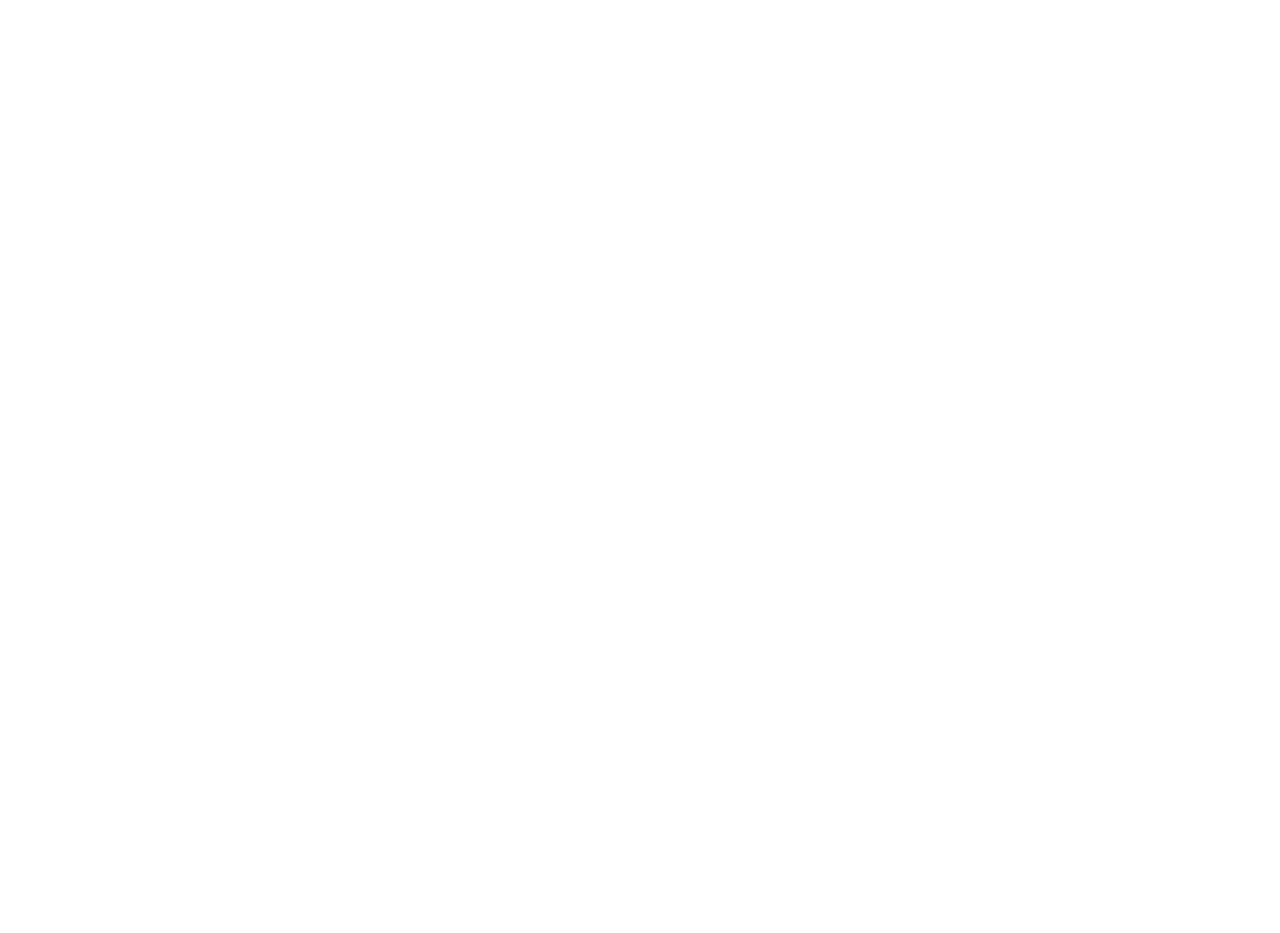
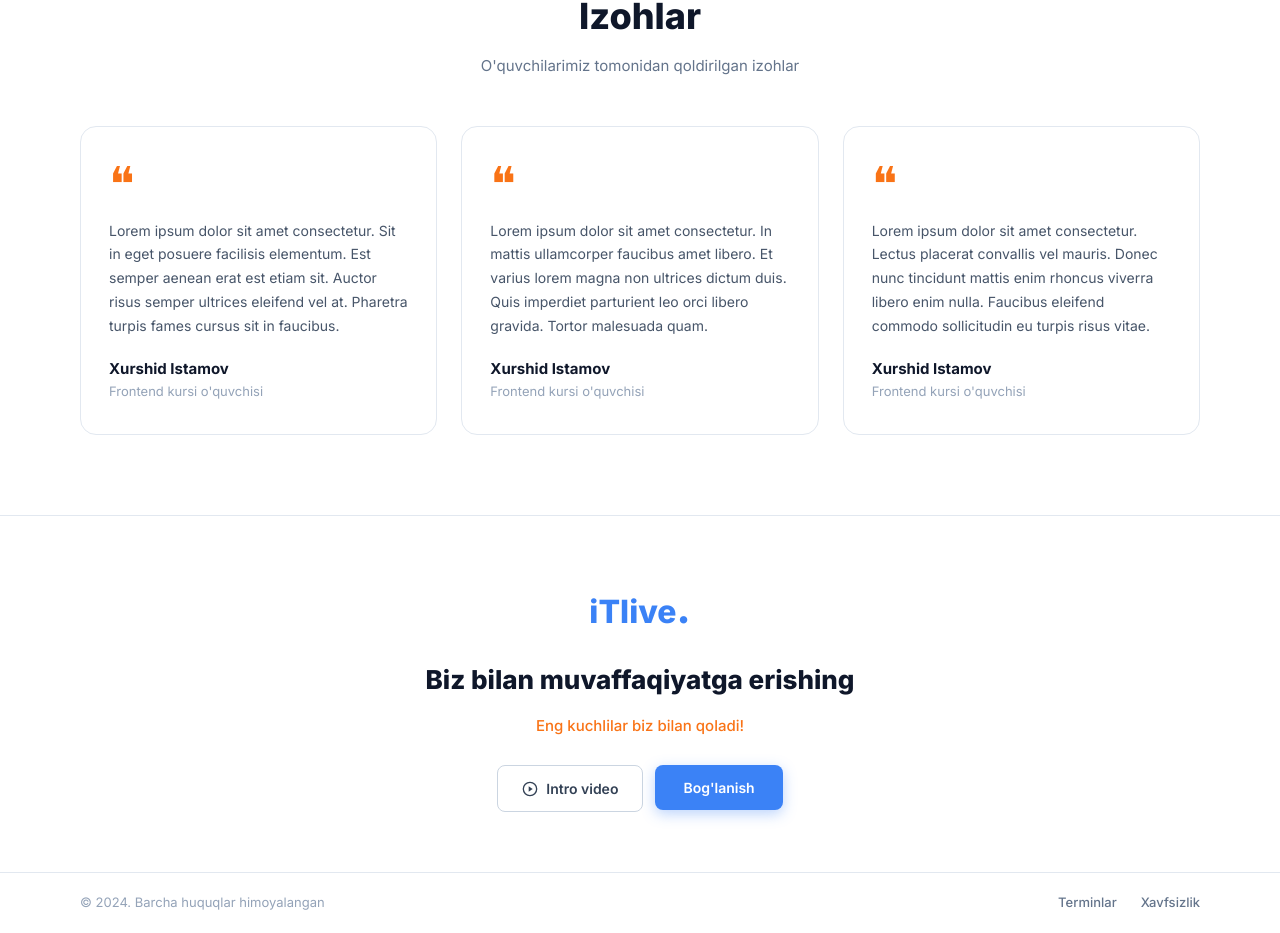
Before and after one commit to omaryazliyev/lms_frontend, a Next.js app: page / in a window 1280 px wide. Shown: the part 3880-4813 px from the top of the page. Before the commit the page ends 3789 px from the top, so only its background shows below. Built offline with nearby package versions, Linux system fonts and the light colour scheme.

Commit message:
Add ReviewsSection and Footer to landing page

```diff
--- a/src/app/page.tsx
+++ b/src/app/page.tsx
@@ -5,6 +5,8 @@ import PopularCourses from "@/components/landing/PopularCourses";
 import JoinSection from "@/components/landing/JoinSection";
 import OnlineBanner from "@/components/landing/OnlineBanner";
 import MentorsSection from "@/components/landing/MentorsSection";
+import ReviewsSection from "@/components/landing/ReviewsSection";
+import Footer from "@/components/landing/Footer";
 
 export default function Home() {
   return (
@@ -15,6 +17,8 @@ export default function Home() {
       <JoinSection />
       <OnlineBanner />
       <MentorsSection />
+      <ReviewsSection />
+      <Footer />
     </main>
   );
 }
--- /dev/null
+++ b/src/components/landing/Footer.tsx
@@ -0,0 +1,78 @@
+"use client";
+import React from "react";
+import Link from "next/link";
+
+export default function Footer() {
+  return (
+    <footer style={{ background: "#fff", borderTop: "1px solid #e2e8f0" }}>
+      {/* CTA Section */}
+      <div style={{
+        textAlign: "center",
+        padding: "72px 80px 60px",
+        display: "flex",
+        flexDirection: "column",
+        alignItems: "center",
+        gap: 16
+      }}>
+        {/* Logo */}
+        <div style={{ fontSize: 32, fontWeight: 800, color: "#3b82f6", marginBottom: 8 }}>
+          iTlive<span style={{ fontSize: 40, lineHeight: 0 }}>.</span>
+        </div>
+
+        <h2 style={{ fontSize: 26, fontWeight: 800, color: "#0f172a", margin: 0 }}>
+          Biz bilan muvaffaqiyatga erishing
+        </h2>
+        <p style={{ fontSize: 15, color: "#f97316", fontWeight: 500, margin: 0 }}>
+          Eng kuchlilar biz bilan qoladi!
+        </p>
+
+        {/* Buttons */}
+        <div style={{ display: "flex", gap: 12, marginTop: 12 }}>
+          <button style={{
+            display: "flex", alignItems: "center", gap: 8,
+            background: "#fff", color: "#334155",
+            border: "1px solid #cbd5e1", borderRadius: 8,
+            padding: "12px 24px", fontSize: 14, fontWeight: 600, cursor: "pointer"
+          }}>
+            <svg width="16" height="16" viewBox="0 0 24 24" fill="none" stroke="currentColor" strokeWidth="2">
+              <circle cx="12" cy="12" r="10"></circle>
+              <polygon points="10 8 16 12 10 16 10 8" fill="currentColor" stroke="none"></polygon>
+            </svg>
+            Intro video
+          </button>
+          <Link href="#contact" style={{ textDecoration: "none" }}>
+            <button style={{
+              background: "#3b82f6", color: "#fff",
+              border: "none", borderRadius: 8,
+              padding: "12px 28px", fontSize: 14, fontWeight: 600, cursor: "pointer",
+              boxShadow: "0 4px 14px rgba(59,130,246,0.35)"
+            }}>
+              Bog&apos;lanish
+            </button>
+          </Link>
+        </div>
+      </div>
+
+      {/* Bottom bar */}
+      <div style={{
+        borderTop: "1px solid #e2e8f0",
+        padding: "20px 80px",
+        display: "flex",
+        justifyContent: "space-between",
+        alignItems: "center"
+      }}>
+        <span style={{ fontSize: 13, color: "#94a3b8" }}>
+          &copy; 2024. Barcha huquqlar himoyalangan
+        </span>
+        <div style={{ display: "flex", gap: 24 }}>
+          <Link href="#" style={{ fontSize: 13, color: "#64748b", textDecoration: "none", fontWeight: 500 }}>
+            Terminlar
+          </Link>
+          <Link href="#" style={{ fontSize: 13, color: "#64748b", textDecoration: "none", fontWeight: 500 }}>
+            Xavfsizlik
+          </Link>
+        </div>
+      </div>
+    </footer>
+  );
+}
--- /dev/null
+++ b/src/components/landing/ReviewsSection.tsx
@@ -0,0 +1,74 @@
+"use client";
+import React from "react";
+
+const reviews = [
+  {
+    id: 1,
+    text: "Lorem ipsum dolor sit amet consectetur. Sit in eget posuere facilisis elementum. Est semper aenean erat est etiam sit. Auctor risus semper ultrices eleifend vel at. Pharetra turpis fames cursus sit in faucibus.",
+    author: "Xurshid Istamov",
+    role: "Frontend kursi o'quvchisi"
+  },
+  {
+    id: 2,
+    text: "Lorem ipsum dolor sit amet consectetur. In mattis ullamcorper faucibus amet libero. Et varius lorem magna non ultrices dictum duis. Quis imperdiet parturient leo orci libero gravida. Tortor malesuada quam.",
+    author: "Xurshid Istamov",
+    role: "Frontend kursi o'quvchisi"
+  },
+  {
+    id: 3,
+    text: "Lorem ipsum dolor sit amet consectetur. Lectus placerat convallis vel mauris. Donec nunc tincidunt mattis enim rhoncus viverra libero enim nulla. Faucibus eleifend commodo sollicitudin eu turpis risus vitae.",
+    author: "Xurshid Istamov",
+    role: "Frontend kursi o'quvchisi"
+  }
+];
+
+export default function ReviewsSection() {
+  return (
+    <section style={{ padding: "80px 80px", background: "#fff" }}>
+      <div style={{ textAlign: "center", marginBottom: 48 }}>
+        <h2 style={{ fontSize: 36, fontWeight: 800, color: "#0f172a", marginBottom: 12 }}>
+          Izohlar
+        </h2>
+        <p style={{ fontSize: 15, color: "#64748b" }}>
+          O&apos;quvchilarimiz tomonidan qoldirilgan izohlar
+        </p>
+      </div>
+
+      <div style={{ display: "grid", gridTemplateColumns: "repeat(3, 1fr)", gap: 24 }}>
+        {reviews.map((review) => (
+          <div
+            key={review.id}
+            style={{
+              border: "1px solid #e2e8f0",
+              borderRadius: 16,
+              padding: "32px 28px",
+              display: "flex",
+              flexDirection: "column",
+              gap: 20,
+              background: "#fff",
+              transition: "box-shadow 0.2s",
+            }}
+            onMouseEnter={e => (e.currentTarget.style.boxShadow = "0 8px 24px rgba(0,0,0,0.08)")}
+            onMouseLeave={e => (e.currentTarget.style.boxShadow = "none")}
+          >
+            {/* Quote icon */}
+            <div style={{ fontSize: 48, lineHeight: 1, color: "#f97316", fontFamily: "Georgia, serif", marginBottom: -8 }}>
+              &#x275D;
+            </div>
+
+            {/* Review text */}
+            <p style={{ fontSize: 14, color: "#475569", lineHeight: 1.7, margin: 0, flex: 1 }}>
+              {review.text}
+            </p>
+
+            {/* Author */}
+            <div>
+              <div style={{ fontWeight: 700, fontSize: 15, color: "#0f172a" }}>{review.author}</div>
+              <div style={{ fontSize: 13, color: "#94a3b8", marginTop: 2 }}>{review.role}</div>
+            </div>
+          </div>
+        ))}
+      </div>
+    </section>
+  );
+}
```
